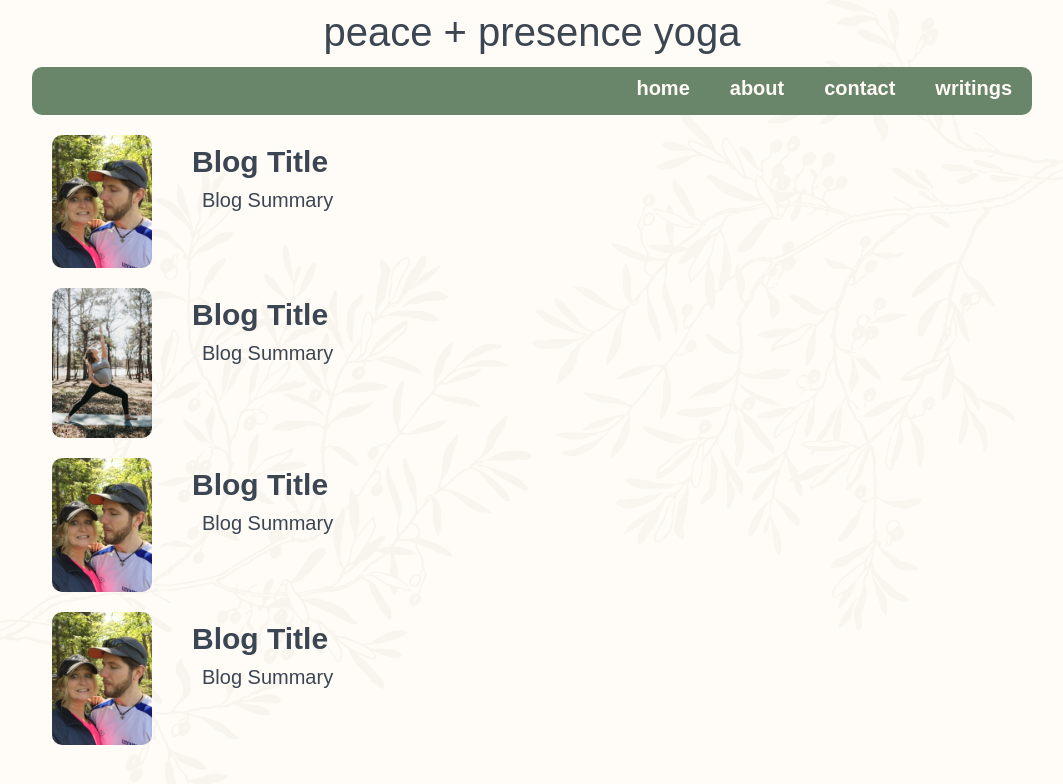
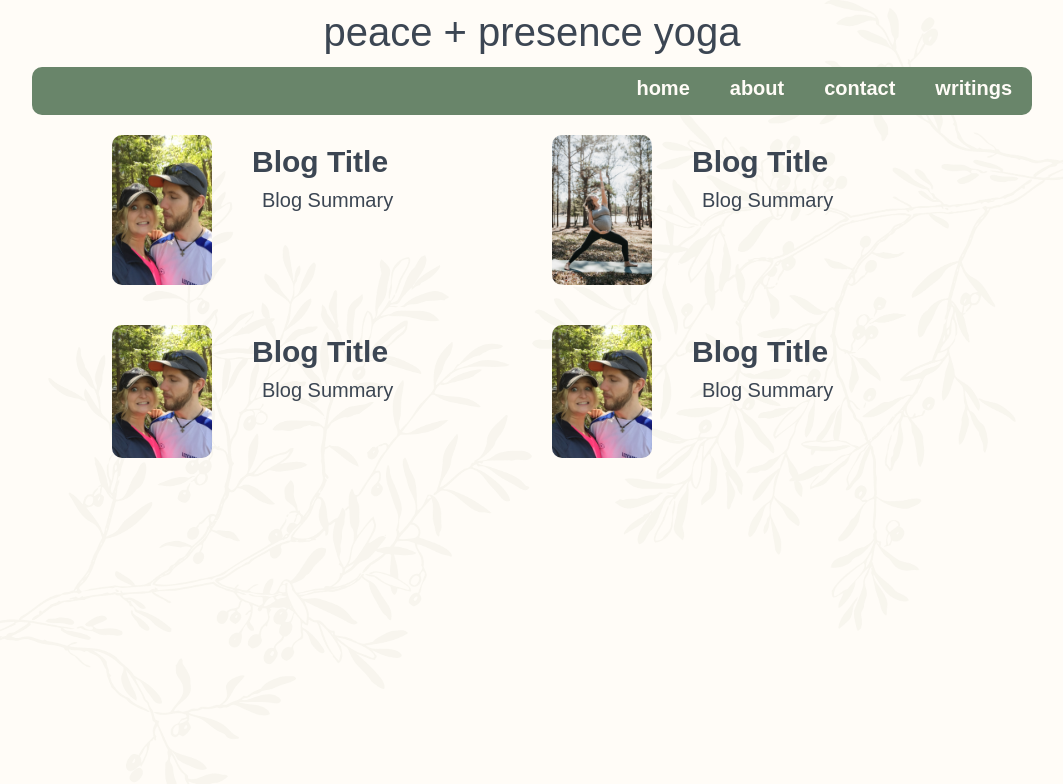
Before and after one commit to JoshCode25/pnp-yoga, a SvelteKit app: page /writings in a window 1280 px wide. Shown: the top 784 px of the page, without its empty margins (108-1171 px from the left). Built offline with nearby package versions, Linux system fonts and the light colour scheme.

Commit message:
changed blog previews to display flex

```diff
--- a/src/lib/components/BlogPreview.svelte
+++ b/src/lib/components/BlogPreview.svelte
@@ -15,6 +15,9 @@
 </div>
 
 <style>
+	div {
+		width: 40rem;
+	}
 	.flexWrapper {
 		display: flex;
 		gap: 2rem;
--- a/src/routes/writings/+page.svelte
+++ b/src/routes/writings/+page.svelte
@@ -3,7 +3,17 @@
 	import reverseWarrior from '$lib/images/reverse-warrior.jpg';
 </script>
 
-<BlogPreview />
-<BlogPreview thumbnailImage={reverseWarrior} />
-<BlogPreview />
-<BlogPreview />
+<div class="flexWrapper">
+	<BlogPreview />
+	<BlogPreview thumbnailImage={reverseWarrior} />
+	<BlogPreview />
+	<BlogPreview />
+</div>
+
+<style>
+	.flexWrapper {
+		display: flex;
+		flex-flow: row wrap;
+		justify-content: center;
+	}
+</style>
```
